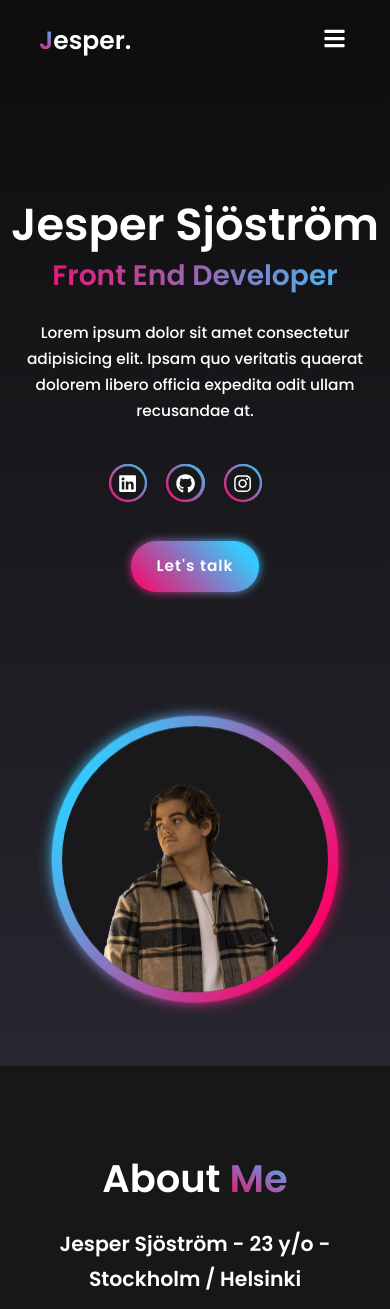
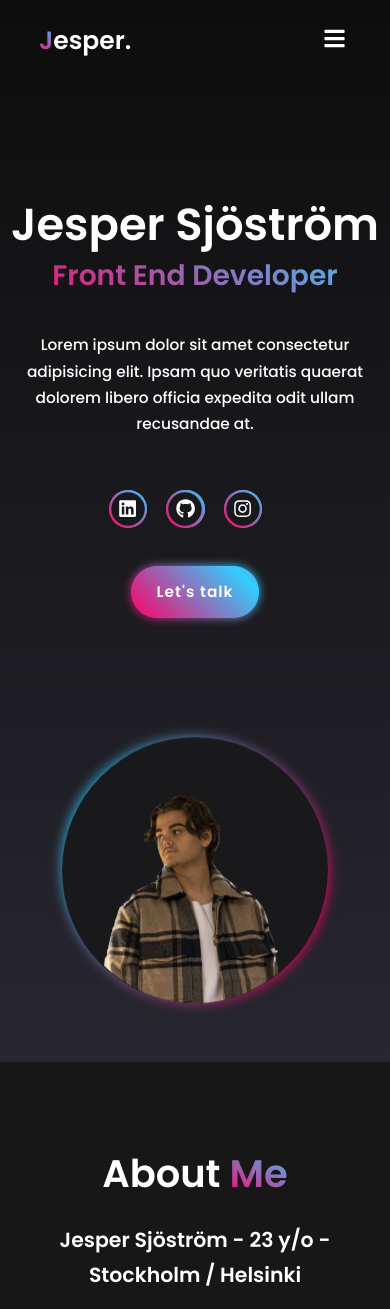
Before and after one commit to JesperSjostrom2/jespersjostrom2.github.io, a React (Create React App) app: page / in a window 390 px wide. Shown: the top 1309 px of the page. Built offline with nearby package versions, Linux system fonts and the light colour scheme; no server answers; the HTML template or start-up script is replaced by a standard one.

Commit message:
style: mobile responsiveness

```diff
--- a/src/components/intro/intro.css
+++ b/src/components/intro/intro.css
@@ -2,7 +2,7 @@
     min-height: 100vh;
     display: flex;
     align-items: center;
-    padding: 10rem 9% 2rem;
+    padding: 10rem 15% 2rem;
     background: var(--color-bg-intro);
     justify-content: center;
 }
@@ -20,8 +20,9 @@
 .intro-content h3 {
     font-size: 2.2rem;
     font-weight: 700;
-    background: linear-gradient(90deg, #f06, #3cf);
+    background: linear-gradient(30deg, #f06, #3cf);
     -webkit-background-clip: text;
+    background-clip: text;
     -webkit-text-fill-color: transparent;
     opacity: 0;
     animation: slideLeft 1s ease forwards;
@@ -35,6 +36,7 @@
     animation: slideLeft 0.5s ease forwards;
     opacity: 0;
     animation-delay: 1.3s;
+    padding: 1rem;
 }
 
 .btn-cta {
@@ -158,6 +160,12 @@
     opacity: 0;
     animation: zoomIn 1s ease forwards, floatImage 4s ease-in-out infinite;
     animation-delay: 2.1s, 3.1s;
+    width: 100%;
+    max-width: 410px;
+    margin: 0 auto;
+    display: flex;
+    justify-content: center;
+    align-items: center;
 }
 
 .intro-img .intro-glowing-circle {
@@ -290,6 +298,20 @@
     }
 }
 
+@media only screen and (max-width: 480px)
+{
+    .intro-img {
+        overflow: hidden;
+        height: auto;
+    }
+}
+
+@media only screen and (max-width: 420px) {
+    .about-container .image img {
+        top: 80px;
+    }
+}
+
 @media only screen and (max-width: 365px) {
     .image img {
         width: 90vw;
```
